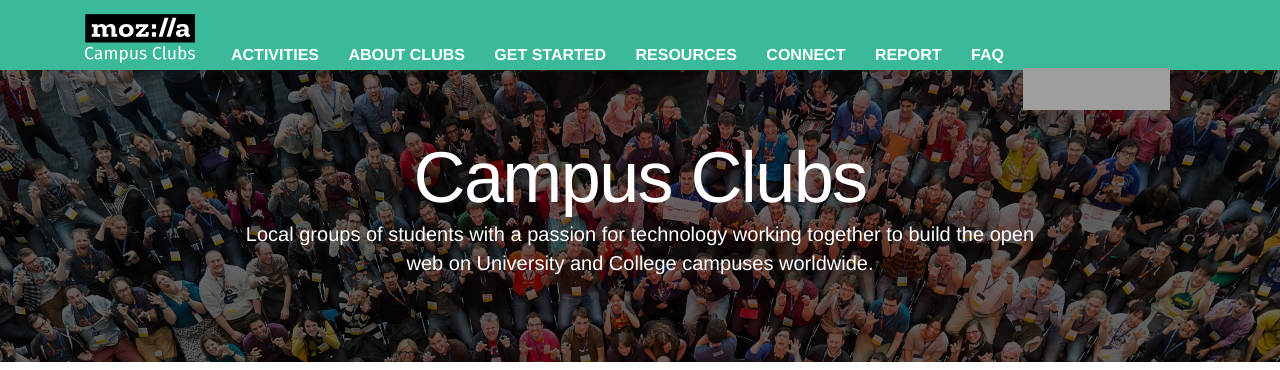
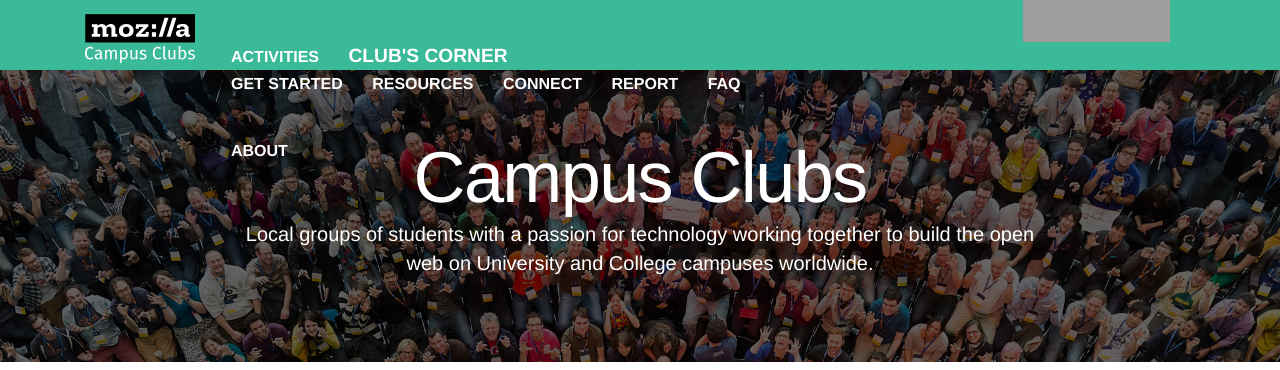
Before and after one commit to mozilla/mozilla-campus-clubs, a Jekyll site: the page built from index.html, in a window 1280 px wide and 900 px high, cut to the strip 0-370 px from the top of the window. Built offline with Jekyll 4.4.1, drawn with Linux system fonts in a browser that asks for light colours; some web fonts are replaced; grey boxes are pictures that could not be loaded.

Commit message:
Update header.html

```diff
--- a/_includes/header.html
+++ b/_includes/header.html
@@ -1,26 +1,26 @@
 <header class="site-header">
-
   <nav class="navbar">
     <div class="container">
       <a class="navbar-brand" href="/"><img src="/static/img/clubs.svg" alt="{{ site.title | escape }}"></a>
-
-      <button class="navbar-toggler hidden-lg-up" type="button" data-toggle="collapse" data-target="#exCollapsingNavbar" aria-controls="exCollapsingNavbar" aria-expanded="false" aria-label="Toggle navigation">
+<!-- LIL' CHANGES BY itsN1X -->
+     <button class="navbar-toggler hidden-lg-up" type="button" data-toggle="collapse" data-target="#exCollapsingNavbar" aria-controls="exCollapsingNavbar" aria-expanded="false" aria-label="Toggle navigation">
         &#9776;
       </button>
       <div class="collapse navbar-toggleable-md" id="exCollapsingNavbar">
         <a class="nav-link" href="/activities/">Activities</a>
-        <a class="nav-link" href="/about/">About Clubs</a>
-        <a class="nav-link" href="/get-started/">Get Started</a>
-        <a class="nav-link" href="/resources/">Resources</a>
-        <a class="nav-link" href="/connect/">Connect</a>
-        <a class="nav-link" href="/report/#">Report</a>
-        <a class="nav-link" href="/faq/">FAQ</a>
+        <a class="nav-link corner-link">Club's Corner</a>
+          <div class="corner-menu">
+            <a href="/get-started/">Get Started</a>
+            <a href="/resources/">Resources</a>
+            <a href="/connect/">Connect</a>
+            <a href="/report/#">Report</a>
+            <a href="/faq/">FAQ</a>
+          </div>
+        <a class="nav-link" href="/about/">About</a>
       </div>
-
       <div id="tabzilla" class="hidden-lg-down">
         <a href="https://www.mozilla.org/" data-link-type="nav" data-link-name="tabzilla">Mozilla</a>
       </div>
     </div>
   </nav>
-
 </header>
```
